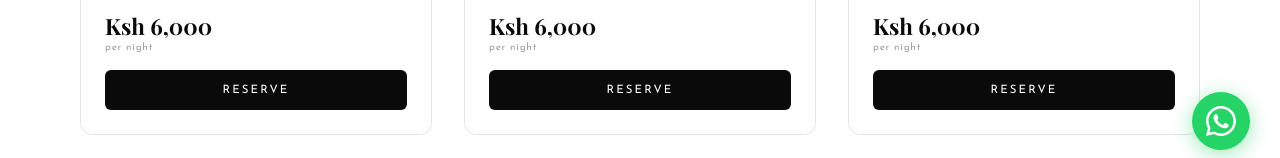
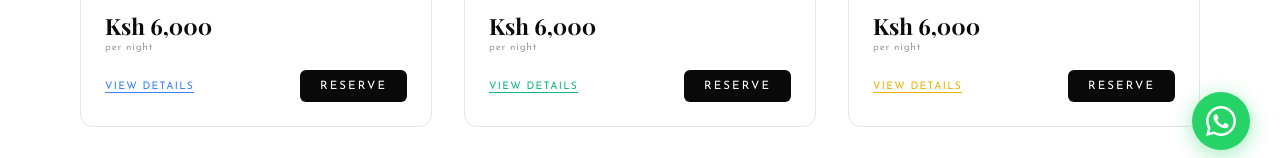
Before and after one commit to kalu-Peter/crocodile, a React (Vite) app: page /search in a window 1280 px wide. Shown: the part 620-778 px from the top of the page. Built offline with nearby package versions, Linux system fonts and the light colour scheme; no server answers; a web font is replaced by a local one.

Commit message:
apt-details text availability card

```diff
--- a/src/pages/SearchResultsPage.tsx
+++ b/src/pages/SearchResultsPage.tsx
@@ -236,15 +236,23 @@ const SearchResultsPage: React.FC = () => {
                         <div className="sr-card-price-total">{formatPrice(totalBase)} for {nights} night{nights !== 1 ? "s" : ""}</div>
                       )}
                     </div>
+                    <div style={{ display:"flex", alignItems:"center", justifyContent:"space-between", marginTop:4 }}>
+                      <Link
+                        to={`/villa/${villa.id}`}
+                        style={{ fontFamily:"'Josefin Sans',sans-serif", fontSize:"0.65rem", letterSpacing:"0.12em", textTransform:"uppercase", color: villa.color ?? "#0a0a0a", textDecoration:"underline", textUnderlineOffset:3 }}
+                      >
+                        View Details
+                      </Link>
                       {available ? (
-                      <button className="sr-btn-reserve" onClick={() => handleReserve(villa.id)}>
+                        <button className="sr-btn-reserve" style={{ width:"auto", padding:"10px 20px" }} onClick={() => handleReserve(villa.id)}>
                           Reserve
                         </button>
                       ) : (
-                      <button className="sr-btn-reserved" disabled>
+                        <button className="sr-btn-reserved" style={{ width:"auto", padding:"10px 20px" }} disabled>
                           Reserved
                         </button>
                       )}
+                    </div>
                   </div>
                 </div>
               );
```
Lines whose indentation alone changed are shown as unchanged.
